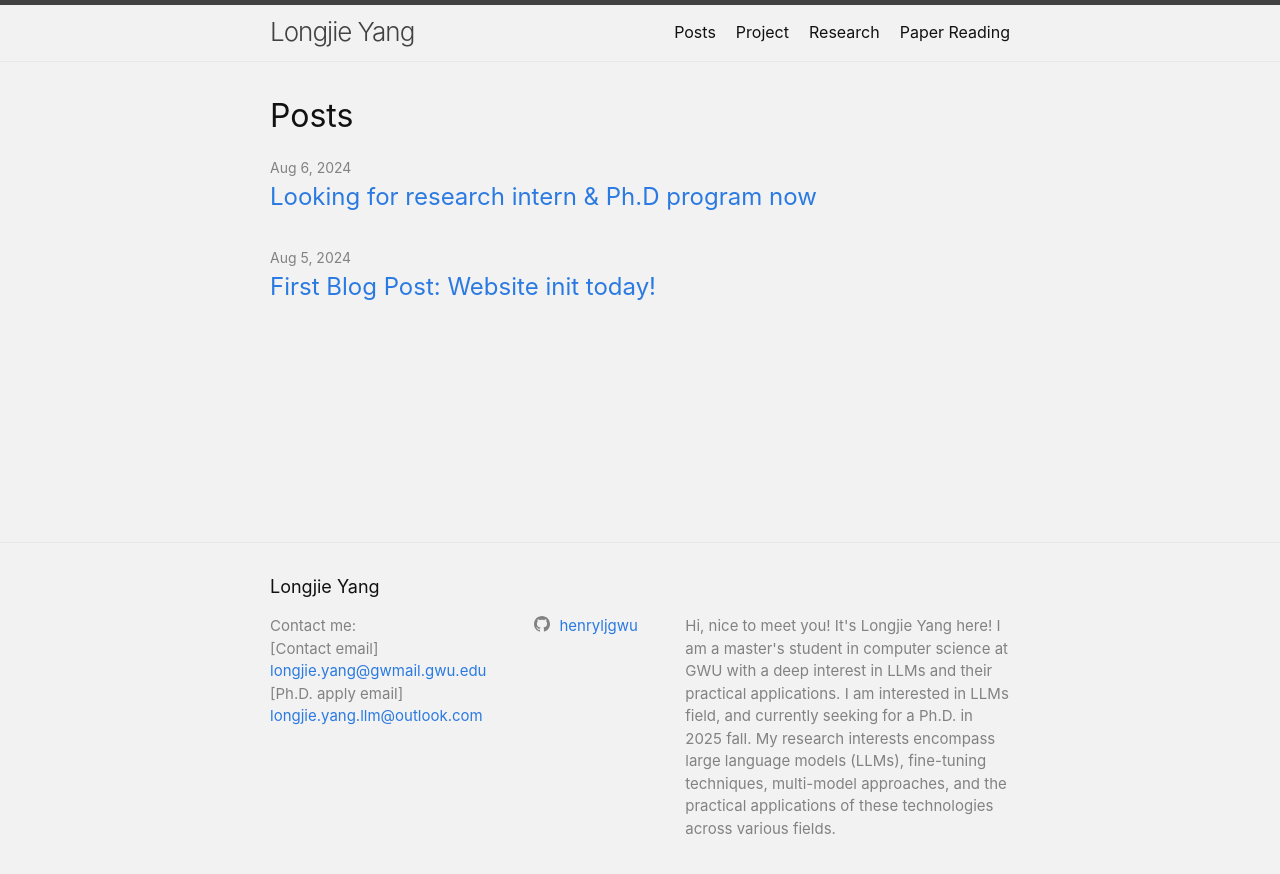
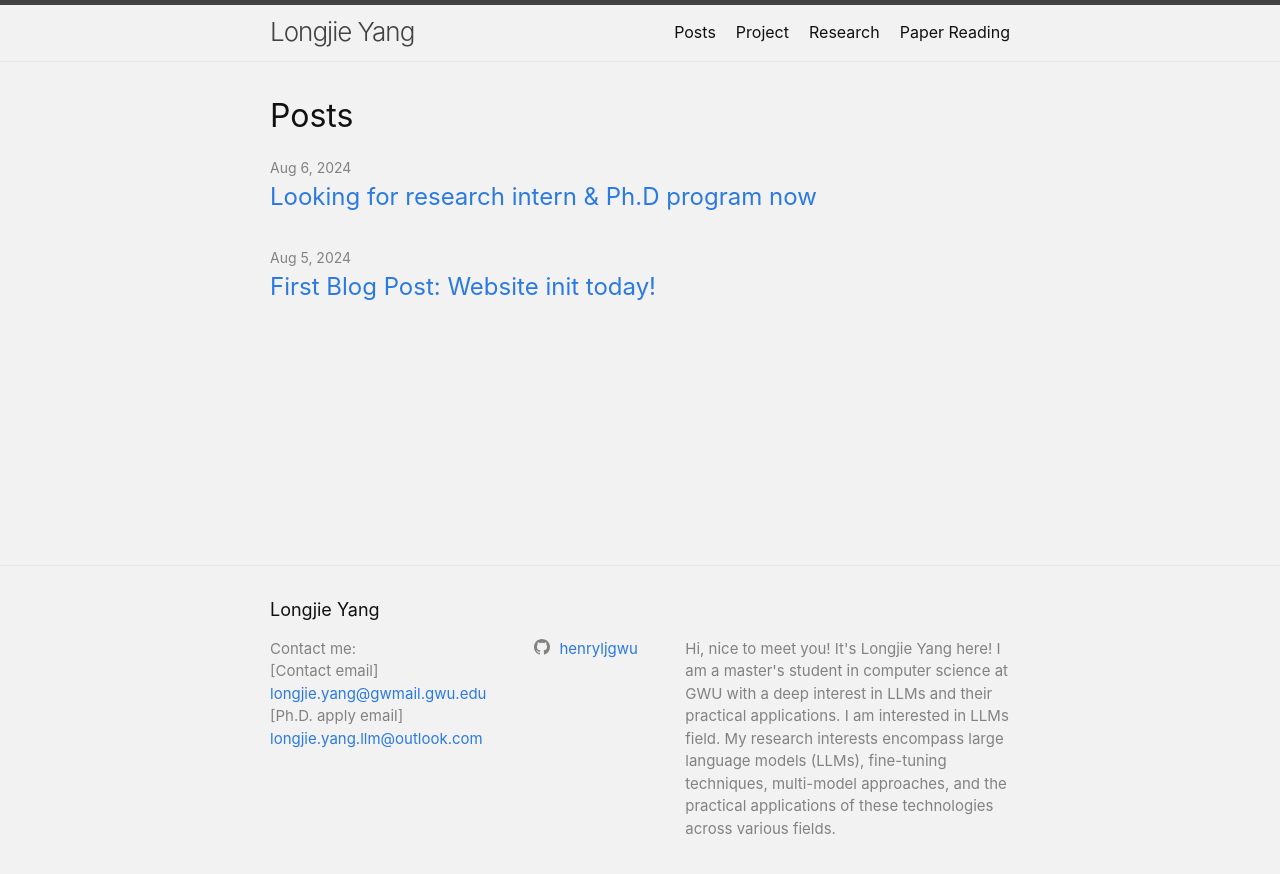
Before and after one commit to henryljgwu/henryljgwu.github.io, a Jekyll site: the page built from post.md, in a window 1280 px wide. Shown: the top 874 px of the page. Built offline with Jekyll 4.4.1, drawn with Linux system fonts in a browser that asks for light colours.

Commit message:
update status

```diff
--- a/_config.yml
+++ b/_config.yml
@@ -24,7 +24,7 @@ phdemail: longjie.yang.llm@outlook.com
 description: >- # this means to ignore newlines until "baseurl:"
  Hi, nice to meet you! It's Longjie Yang here!
  I am a master's student in computer science at GWU with a deep interest in LLMs and their practical applications.
- I am interested in LLMs field, and currently seeking for a Ph.D. in 2025 fall.
+ I am interested in LLMs field.
  My research interests encompass large language models (LLMs), fine-tuning techniques, multi-model approaches, and the practical applications of these technologies across various fields.
 baseurl: "" # the subpath of your site, e.g. /blog
 url: "https://henryljgwu.github.io" # the base hostname & protocol for your site, e.g. http://example.com
```
Also changed, not shown: _includes/_about.md (+2 -2 lines).
